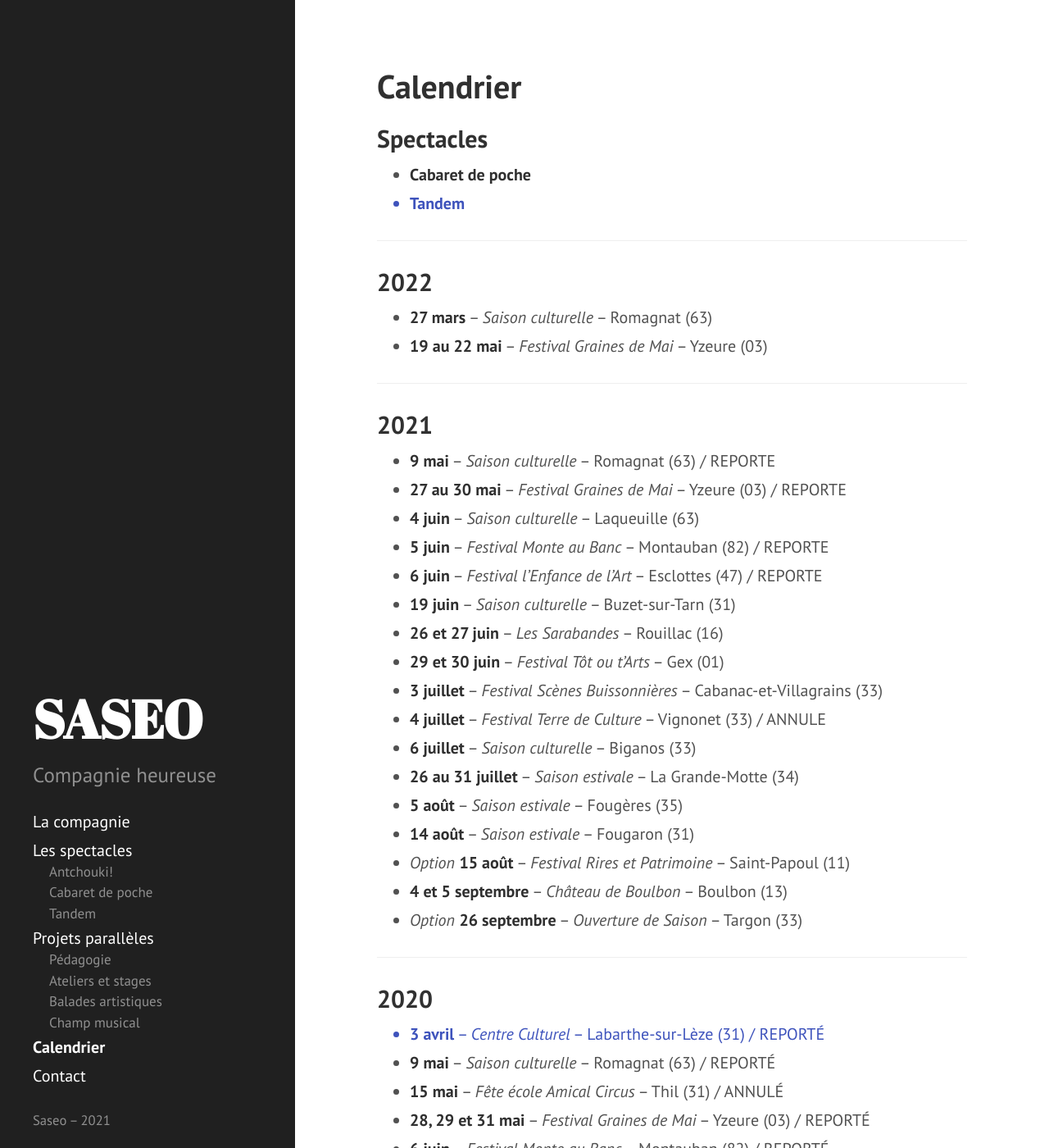
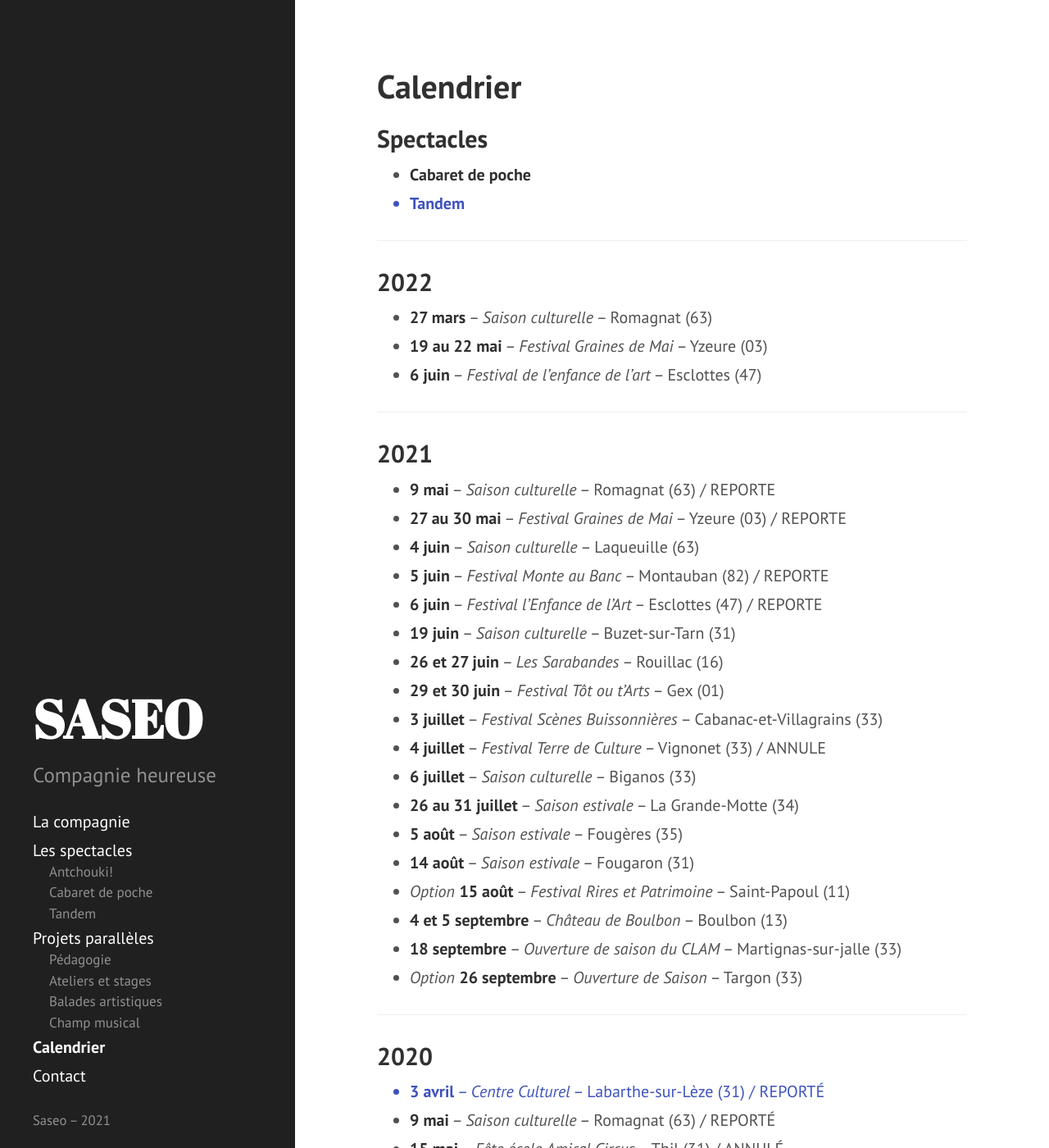
Before and after one commit to rizoom/saseo.org, a Jekyll site: the page built from calendrier.md, in a window 1280 px wide and 1400 px high. Shown: the whole window at 82% size. Built offline with Jekyll 4.4.1, drawn with Linux system fonts in a browser that asks for light colours.

Commit message:
Update calendrier.md

```diff
--- a/calendrier.md
+++ b/calendrier.md
@@ -15,6 +15,7 @@ sidebar_order: 3
 
 - **27 mars** -- _Saison culturelle_ -- Romagnat (63)
 - **19 au 22 mai** -- _Festival Graines de Mai_ -- Yzeure (03)
+- **6 juin** -- _Festival de l'enfance de l'art_ -- Esclottes (47)
 
 ---
 
@@ -36,6 +37,7 @@ sidebar_order: 3
 - **14 août** -- _Saison estivale_ -- Fougaron (31)
 - _Option_ **15 août** -- _Festival Rires et Patrimoine_ -- Saint-Papoul (11)
 - **4 et 5 septembre** -- _Château de Boulbon_ -- Boulbon (13)
+- **18 septembre** -- _Ouverture de saison du CLAM_ -- Martignas-sur-jalle (33)
 - _Option_ **26 septembre** -- _Ouverture de Saison_ -- Targon (33)
 
 ---
```
